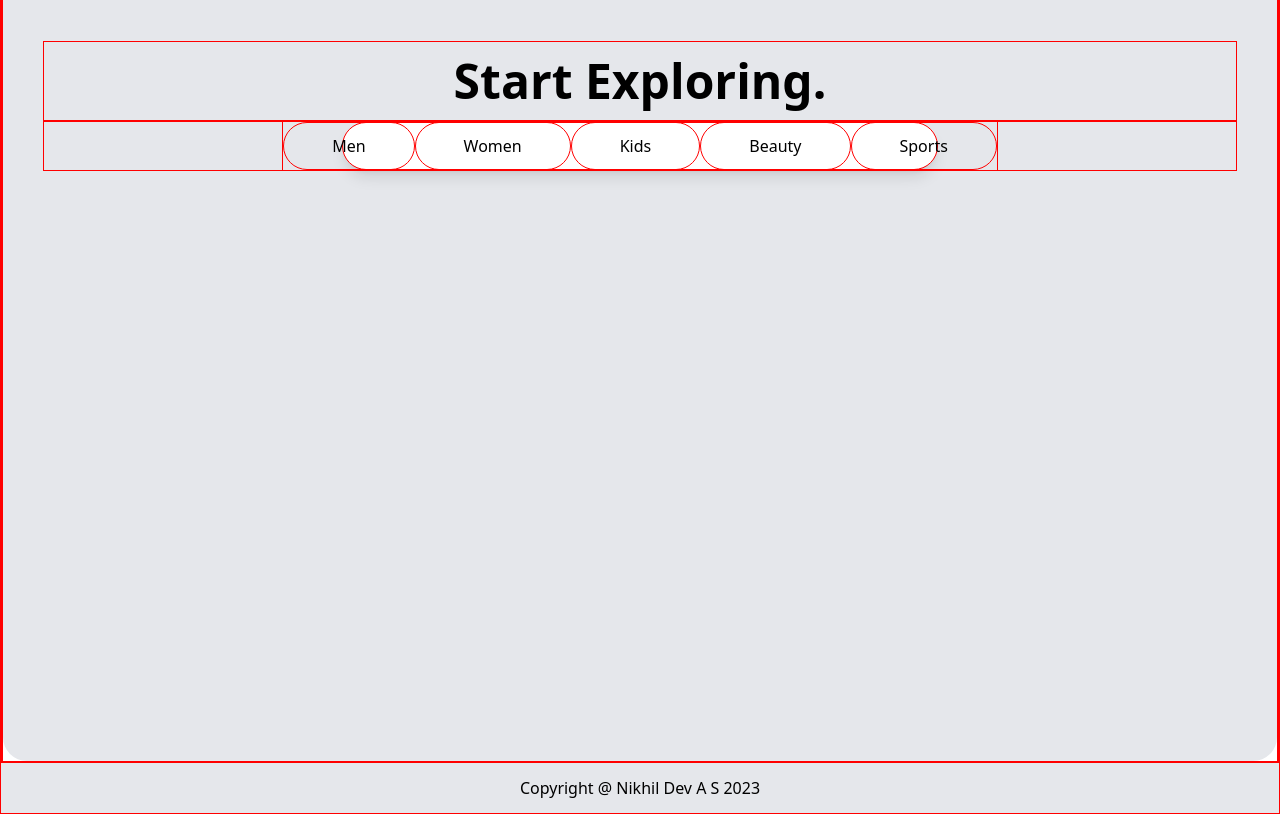
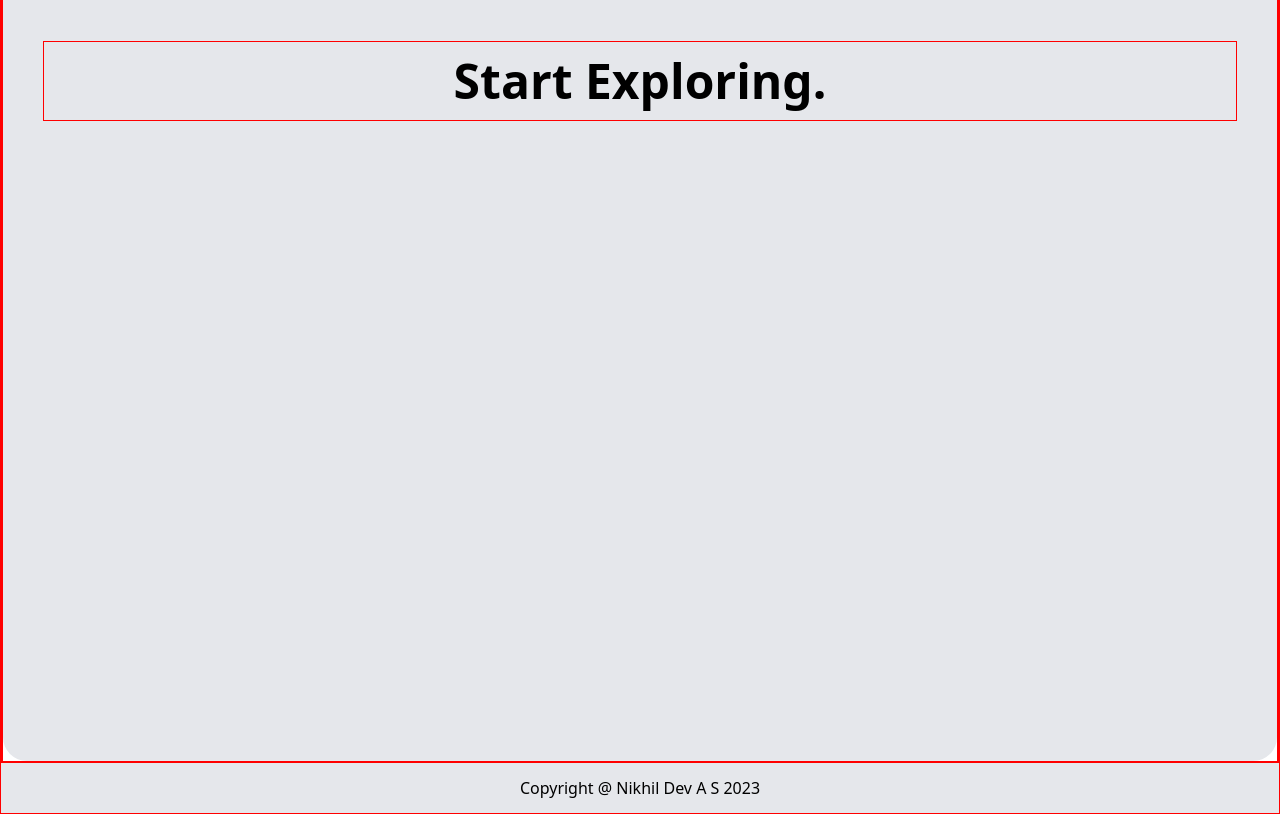
Before and after one commit to nikhildev91/Nextjs-Ecommerce-Application, a Next.js app: page / in a window 1280 px wide. Shown: the part 1180-1994 px from the top of the page. Built offline with nearby package versions, Linux system fonts and the light colour scheme.

Commit message:
fixed div issue

```diff
--- a/pages/index.js
+++ b/pages/index.js
@@ -34,12 +34,12 @@ export default function Home() {
           <div className="w-full h-20 flex items-center justify-center mt-10">
             <p className="font-bold text-5xl">Start Exploring.</p>
           </div>
-          <div className="flex items-center justify-center">
+          {/* <div className="flex items-center justify-center">
             <div className="w-[50%] h-12 bg-white rounded-full shadow-lg flex items-center justify-center">
               <div className="flex justify-between">
-                {/* <div className="px-10 h-12 flex items-center justify-center rounded-full hover:bg-black hover:text-white">
+                <div className="px-10 h-12 flex items-center justify-center rounded-full hover:bg-black hover:text-white">
                   Home
-                </div> */}
+                </div>
                 <div className="px-12 h-12 flex items-center justify-center rounded-full hover:bg-black hover:text-white">
                   Men
                 </div>
@@ -57,7 +57,7 @@ export default function Home() {
                 </div>
               </div>
             </div>
-          </div>
+          </div> */}
         </section>
       </div>
     </Layout>
```
